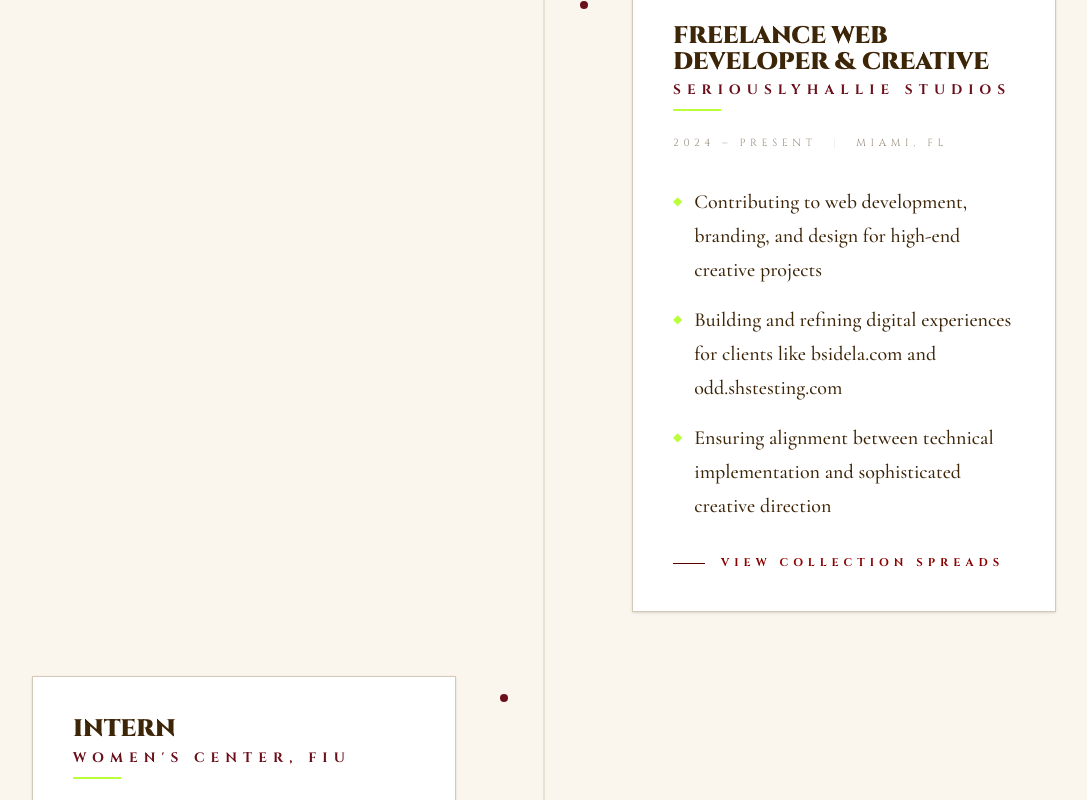
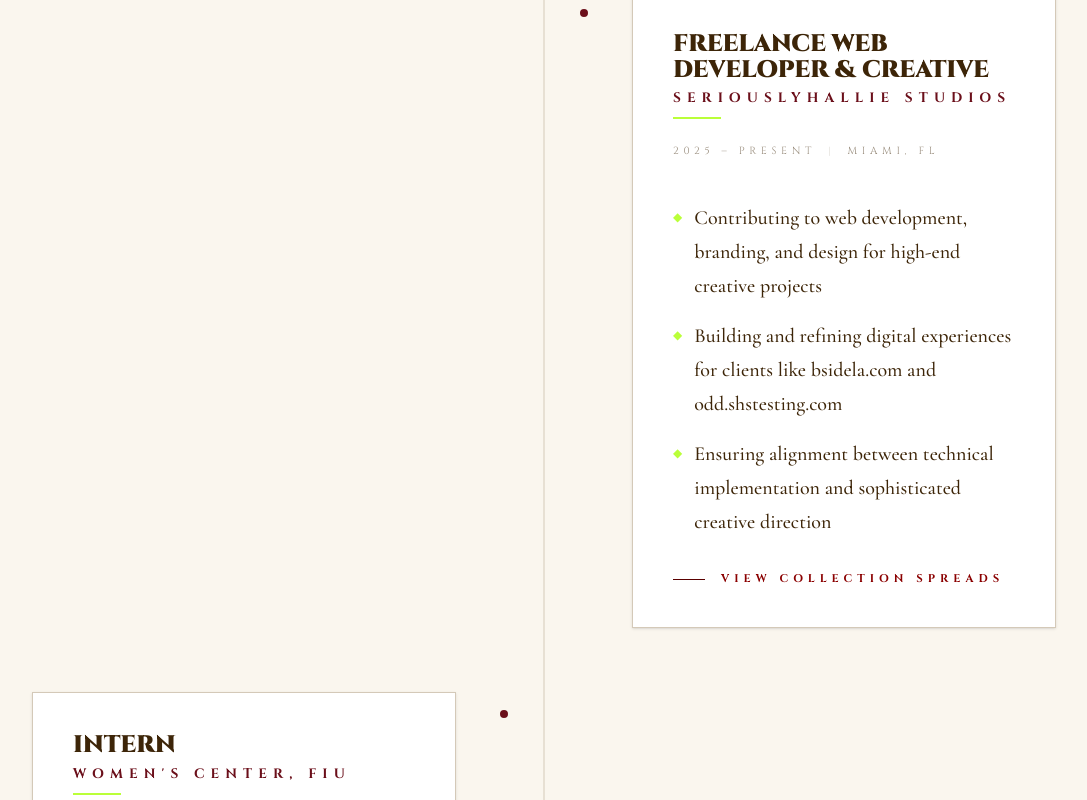
Before and after one commit to Laibrez/laibrez.github.io, a Next.js app: page / in a window 1280 px wide. Shown: the part 4120-4920 px from the top of the page, without its empty margins (96-1183 px from the left). Built offline with nearby package versions, Linux system fonts and the light colour scheme.

Commit message:
UI Redinement: Updated SeriouslyHallie metadata and optimized typographic spacing across Hero and Experience

```diff
--- a/components/Experience.tsx
+++ b/components/Experience.tsx
@@ -28,7 +28,7 @@ const experiences: Experience[] = [
     id: 2,
     position: 'Freelance Web Developer & Creative',
     company: 'SeriouslyHallie Studios',
-    dateRange: '2024 – Present',
+    dateRange: '2025 – Present',
     location: 'Miami, FL',
     description: [
       'Contributing to web development, branding, and design for high-end creative projects',
@@ -118,9 +118,9 @@ export default function Experience() {
                       <div className="w-12 h-[2px] bg-[#BAFF39] mt-3" />
                     </div>
 
-                    <div className="vogue-label text-[0.65rem] text-[#9a8e7e] mb-8 flex flex-wrap gap-4 uppercase tracking-[0.2em]">
+                    <div className="vogue-label text-[0.65rem] text-[#9a8e7e] mt-4 mb-10 flex flex-wrap gap-2 uppercase tracking-[0.2em]">
                        <span>{exp.dateRange}</span>
-                       <span className="opacity-30">|</span>
+                       <span className="opacity-40 px-1">|</span>
                        <span>{exp.location}</span>
                     </div>
 
--- a/components/HeroEditorial.tsx
+++ b/components/HeroEditorial.tsx
@@ -17,7 +17,7 @@ export default function HeroEditorial() {
             <h1 className="font-cinzel text-[clamp(2.4rem,10vw,9.5rem)] font-black leading-[0.85] tracking-[0.01em] text-[#F8F4EE] block z-10 animate-fade-up [animation-delay:500ms] w-full text-center lg:text-left">
               LAISHA ALEXANDRA
             </h1>
-            <span className="font-great-vibes text-[clamp(2.8rem,11vw,9.5rem)] font-normal leading-none text-[#BAFF39] absolute -bottom-[0.8em] md:-bottom-[0.9em] right-1/2 lg:right-0 translate-x-1/2 lg:translate-x-0 lg:-right-4 xl:-right-12 z-20 whitespace-nowrap drop-shadow-[0_0_80px_rgba(186,255,57,0.5)] animate-fade-up [animation-delay:800ms] scale-100 md:scale-110">
+            <span className="font-great-vibes text-[clamp(2.8rem,11vw,9.5rem)] font-normal leading-none text-[#BAFF39] absolute -bottom-[1.15em] lg:-bottom-[1em] right-1/2 lg:right-0 translate-x-1/2 lg:translate-x-0 lg:-right-4 xl:-right-12 z-20 whitespace-nowrap drop-shadow-[0_0_80px_rgba(186,255,57,0.5)] animate-fade-up [animation-delay:800ms] scale-100 md:scale-110">
               Bravo Juárez
             </span>
           </div>
```
